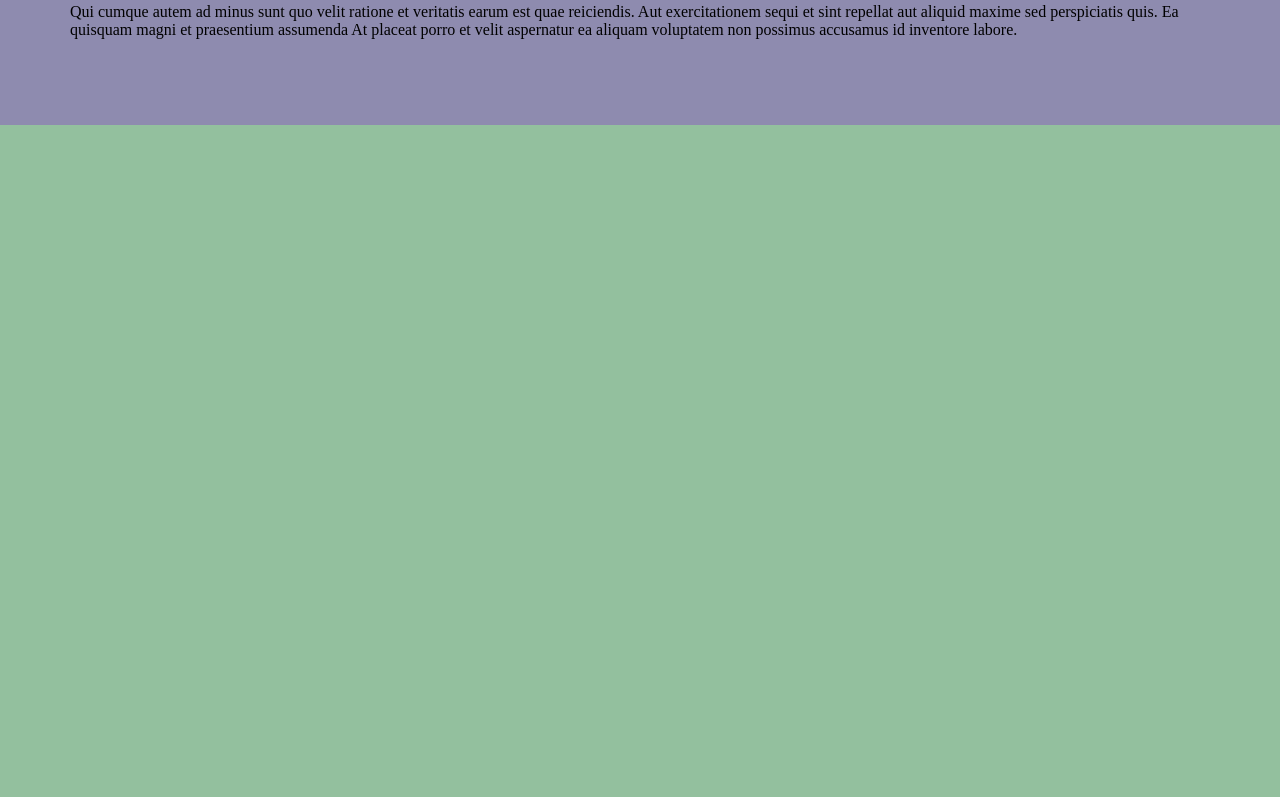
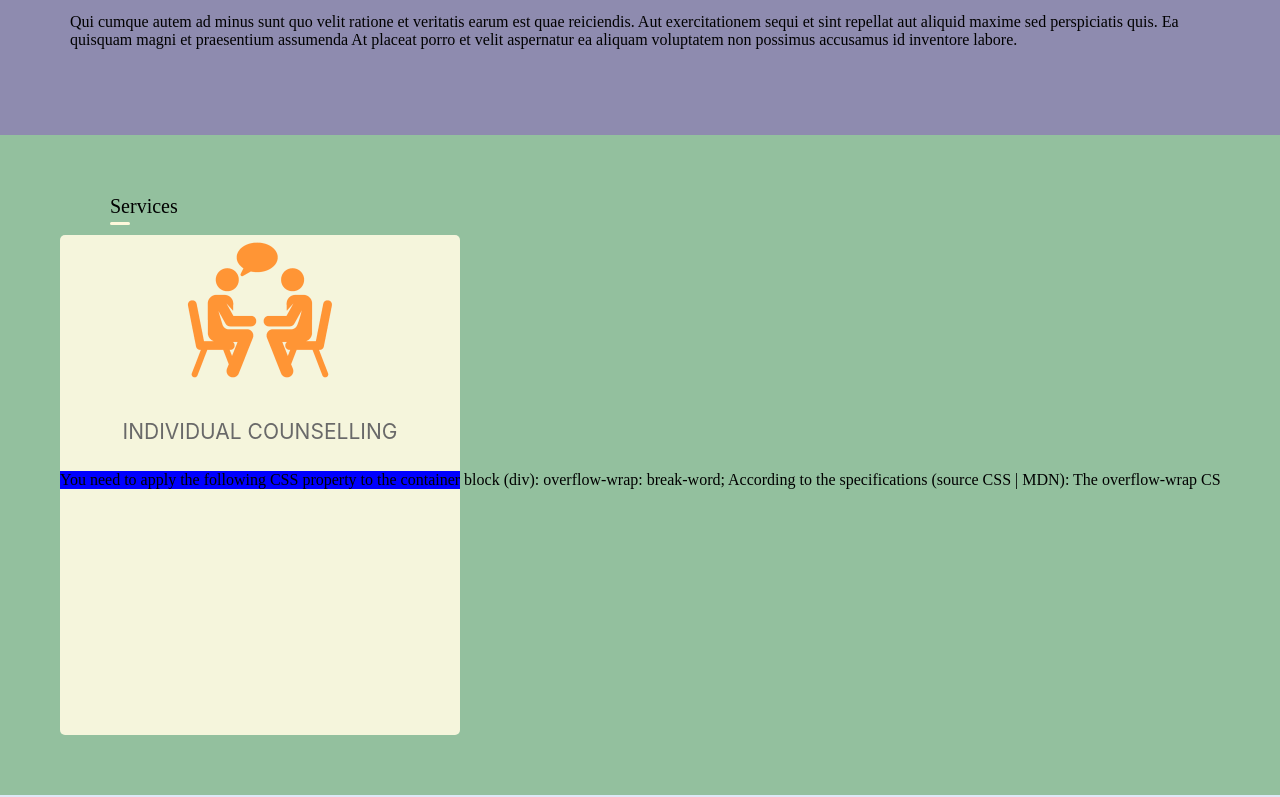
Before and after one commit to marknjoroge/peter_owame, a plain HTML site: page index.html in a window 1280 px wide. Shown: the part 1363-2160 px from the top of the page. Drawn offline with Linux system fonts and the light colour scheme.

Commit message:
services

```diff
--- a/index.css
+++ b/index.css
@@ -1,6 +1,23 @@
+:root {
+    --service-cart-width: 400px;
+}
+
 body {
     padding: 0px;
     margin : 0px;
+}
+
+.main-title {
+    padding  : 0px 0px 4px 50px;
+    font-size: 20px;
+}
+
+.main-title-underline {
+    width           : 40px;
+    height          : 3px;
+    background-color: darkred;
+    margin          : 0px 0px 10px 50px;
+    border-radius   : 5px;
 }
 
 .a-title {
@@ -162,24 +179,11 @@ body {
     /* min-height: 100vh; */
     min-height      : fit-content !important;
     background-color: rgb(142, 139, 175);
-    padding: 70px 70px;
-}
-
-#about-title {
-    padding  : 0px 0px 4px 50px;
-    font-size: 20px;
+    padding         : 70px 70px;
 }
 
 #about .a-title {
     color: darkslategray;
-}
-
-#about-title-underline {
-    width           : 40px;
-    height          : 3px;
-    background-color: darkred;
-    margin-left     : 50px;
-    border-radius   : 5px;
 }
 
 #photo-section {
@@ -226,7 +230,69 @@ body {
 
 #services {
     background-color: rgb(147, 192, 158);
-    height          : 100vh;
+    height          : fit-content;
+    padding         : 60px;
+}
+
+#services .main-title-underline {
+    background-color: cornsilk;
+    width           : 20px;
+}
+
+.scrollmenu {
+    width : 100%;
+    height: fit-content;
+
+    /**used to scroll text*/
+    white-space               : nowrap;
+    overflow-x                : scroll;
+    overflow-y                : hidden;
+    /**keep scrolling when
+      *finger or cursor scrolling*/
+    -webkit-overflow-scrolling: touch;
+}
+
+.service-card {
+    background-color: beige;
+    border-radius   : 5px;
+    width           : var(--service-cart-width);
+    height          : 500px;
+    float           : none;
+    display         : inline-block;
+}
+
+.service-card:hover {
+    padding: 3px;
+}
+
+/*to hide the scrollbars*/
+.scrollmenu::-webkit-scrollbar {
+    display: none;
+}
+
+.service-icon {
+    justify-content: center;
+    display        : flex;
+}
+
+.service-icon img {
+    height: 150px;
+    width : auto;
+}
+
+.service-title {
+    color            : dimgrey;
+    font-size        : 30px;
+    /* margin        : auto; */
+    padding          : 25px 0px;
+    text-align       : center;
+    font-family      : -apple-system, BlinkMacSystemFont, 'Segoe UI', Roboto, Oxygen, Ubuntu, Cantarell, 'Open Sans', 'Helvetica Neue', sans-serif;
+    font-variant-caps: all-petite-caps;
+}
+
+.service-details {
+    background-color: blue;
+    height: fit-content;
 }
 
 /*               */
--- a/index.html
+++ b/index.html
@@ -37,9 +37,9 @@
                 </div>
             </div>
 
+            <div class="nav-option"><a class="nav-link" href="#services">SERVICES</a></div>
+
             <div class="nav-option"><a class="nav-link" href="#experience">EXPERIENCE</a></div>
-
-            <div class="nav-option"><a class="nav-link" href="#services">SERVICES</a></div>
 
             <div class="nav-option with-sub"><a class="nav-link" href="#contact">CONTACT⌄</a>
                 <div class="dropdown-content">
@@ -75,8 +75,8 @@
     <!-- About Section -->
 
     <div id="about">
-        <div id="about-title">About Me</div>
-        <div id="about-title-underline"></div>
+        <div class="main-title">About Me</div>
+        <div class="main-title-underline"></div>
         <div id="photo-section">
             <div id="about-photo">
                 <div id="about-photo-decor"></div>
@@ -113,7 +113,24 @@
 
     <!-- Services Section -->
 
-    <div id="services"></div>
+    <div id="services">
+        <div class="scrollmenu">
+            <div class="main-title">Services</div>
+            <div class="main-title-underline"></div>
+            <div class="service-card">
+                <div class="service-icon"><img src="./individual.png" /></div>
+                <div class="service-title">Individual Counselling</div>
+                <div class="service-details">You need to apply the following CSS property to the container block (div):
+
+                    overflow-wrap: break-word;
+                    According to the specifications (source CSS | MDN):
+
+                    The overflow-wrap CSS property specifies whether or not the browser should insert line breaks within
+                    words to prevent text from overflowing its conte
+                </div>
+            </div>
+        </div>
+    </div>
 
 
     <!-- Experiences  -->
@@ -140,8 +157,8 @@
     <div id="footer">
         <div class="part1">
             <a href="#about">about me</a><br>
+            <a href="#services">services</a><br>
             <a href="#experience">experience</a><br>
-            <a href="#services">services</a><br>
             <a href="#contact">contact</a><br>
             <a href="#appointment">book appointment</a><br>
         </div>
@@ -164,7 +181,7 @@
     </div>
 
     <div id="footer-bottom">
-        ©2021 PETER OWAME
+        ©2022 PETER OWAME
     </div>
 </body>
 
```
Also changed, not shown: couple.png (added), goup.jpg (added), group.png (added), individual.jpg (added), individual.png (added), mediation.png (added), psychoeducation.png (added), psychotherapy.png (added), 1 other file.
